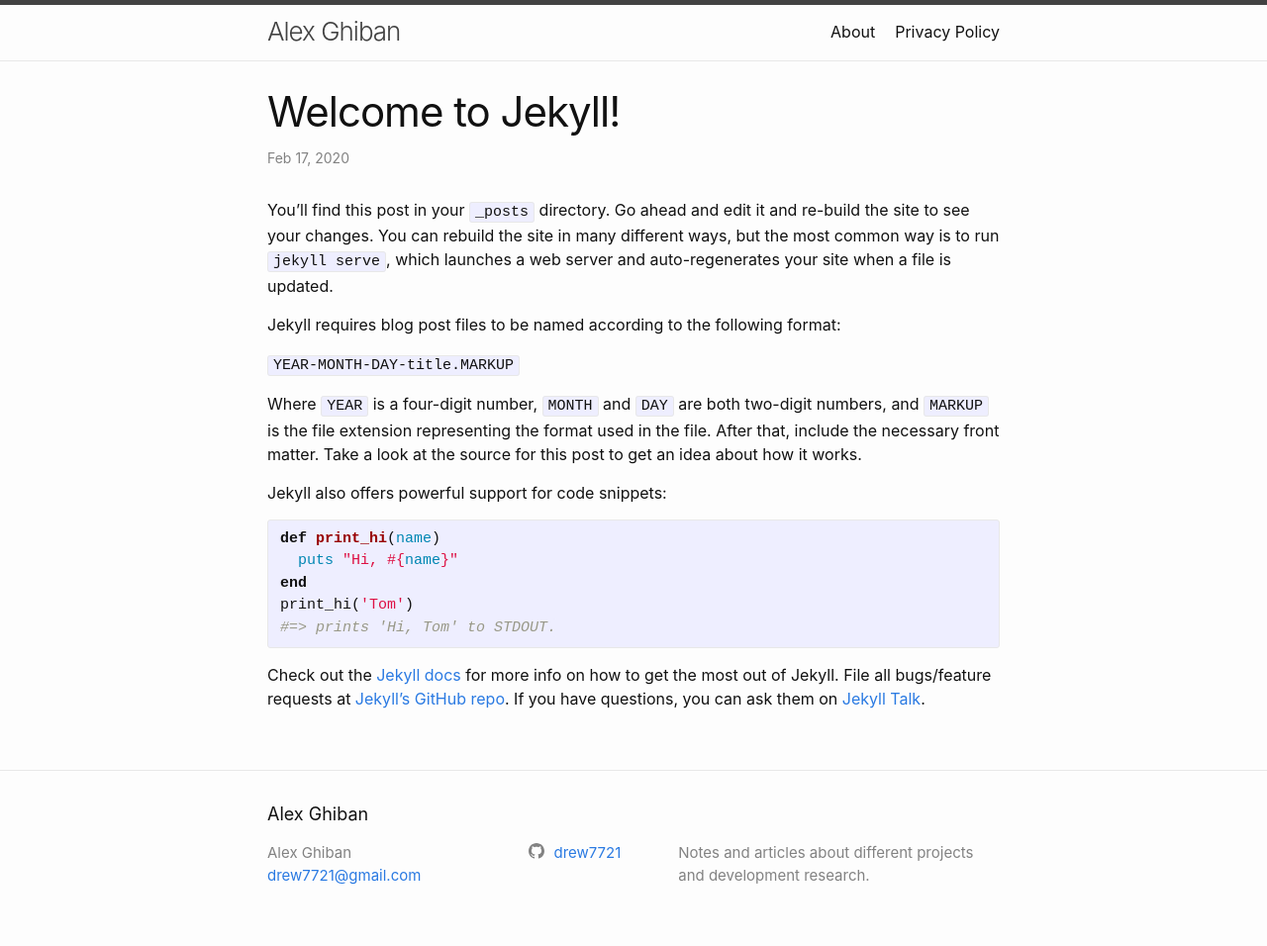
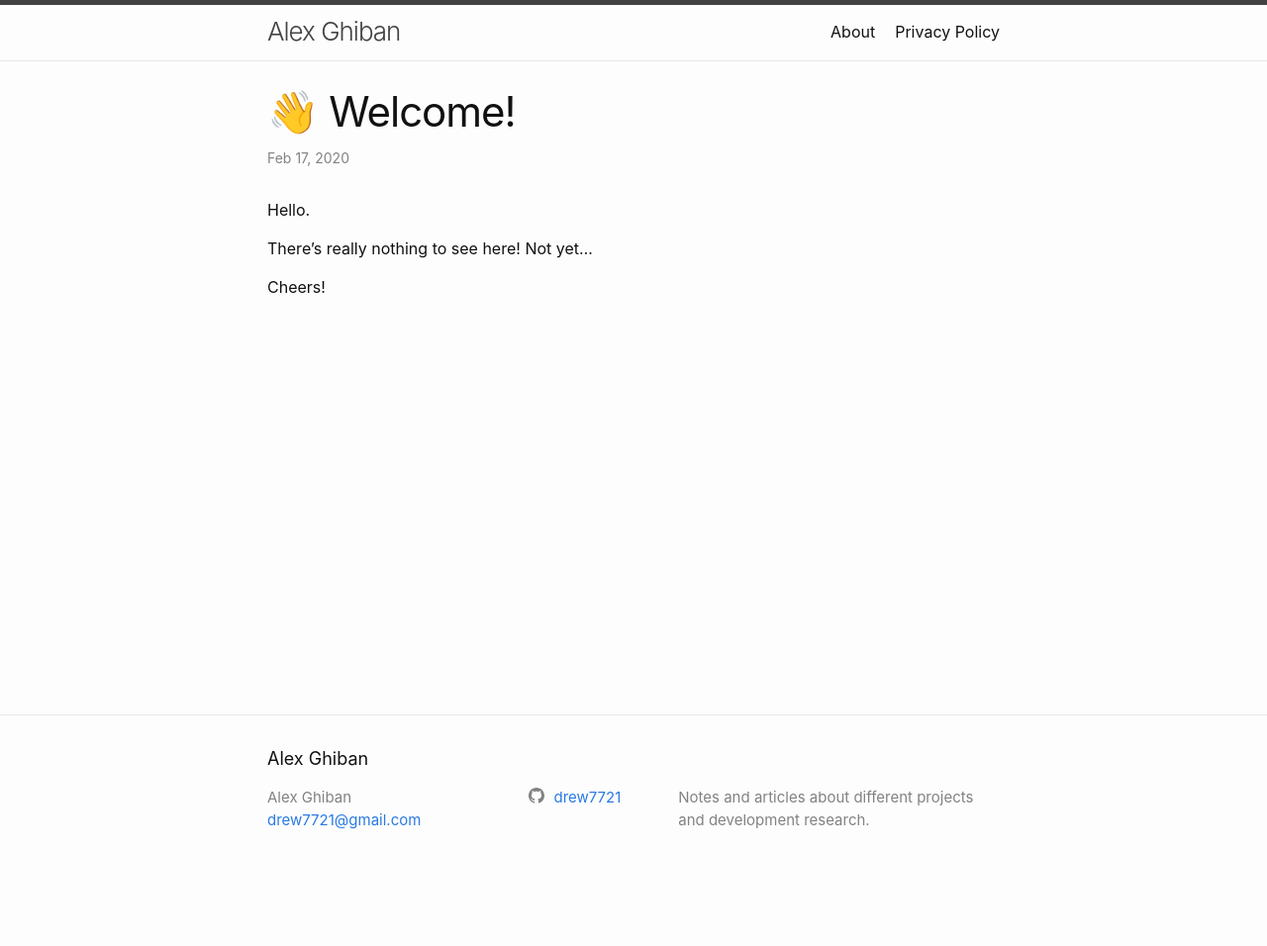
Before and after one commit to drew7721/drew7721.github.io, a Jekyll site: the page built from _posts/2020-02-17-welcome-to-jekyll.md, in a window 1280 px wide. Shown: the whole page at 99% size. Built offline with Jekyll 4.4.1, drawn with Linux system fonts in a browser that asks for light colours; after the commit the page ends 900 px from its top, so only the background shows below that.

Commit message:
Change default post content.

```diff
--- a/_posts/2020-02-17-welcome-to-jekyll.md
+++ b/_posts/2020-02-17-welcome-to-jekyll.md
@@ -1,29 +1,11 @@
 ---
 layout: post
-title:  "Welcome to Jekyll!"
+title:  "👋 Welcome!"
 date:   2020-02-17 17:50:24 -0500
-categories: jekyll update
+categories: main me
 ---
-You’ll find this post in your `_posts` directory. Go ahead and edit it and re-build the site to see your changes. You can rebuild the site in many different ways, but the most common way is to run `jekyll serve`, which launches a web server and auto-regenerates your site when a file is updated.
+Hello.
 
-Jekyll requires blog post files to be named according to the following format:
+There's really nothing to see here! Not yet...
 
-`YEAR-MONTH-DAY-title.MARKUP`
-
-Where `YEAR` is a four-digit number, `MONTH` and `DAY` are both two-digit numbers, and `MARKUP` is the file extension representing the format used in the file. After that, include the necessary front matter. Take a look at the source for this post to get an idea about how it works.
-
-Jekyll also offers powerful support for code snippets:
-
-{% highlight ruby %}
-def print_hi(name)
-  puts "Hi, #{name}"
-end
-print_hi('Tom')
-#=> prints 'Hi, Tom' to STDOUT.
-{% endhighlight %}
-
-Check out the [Jekyll docs][jekyll-docs] for more info on how to get the most out of Jekyll. File all bugs/feature requests at [Jekyll’s GitHub repo][jekyll-gh]. If you have questions, you can ask them on [Jekyll Talk][jekyll-talk].
-
-[jekyll-docs]: https://jekyllrb.com/docs/home
-[jekyll-gh]:   https://github.com/jekyll/jekyll
-[jekyll-talk]: https://talk.jekyllrb.com/
+Cheers!
```
Also changed, not shown: _posts/magento2/2020-02-18-about-magento-2.md (+2 -23 lines), Gemfile.lock (added).
